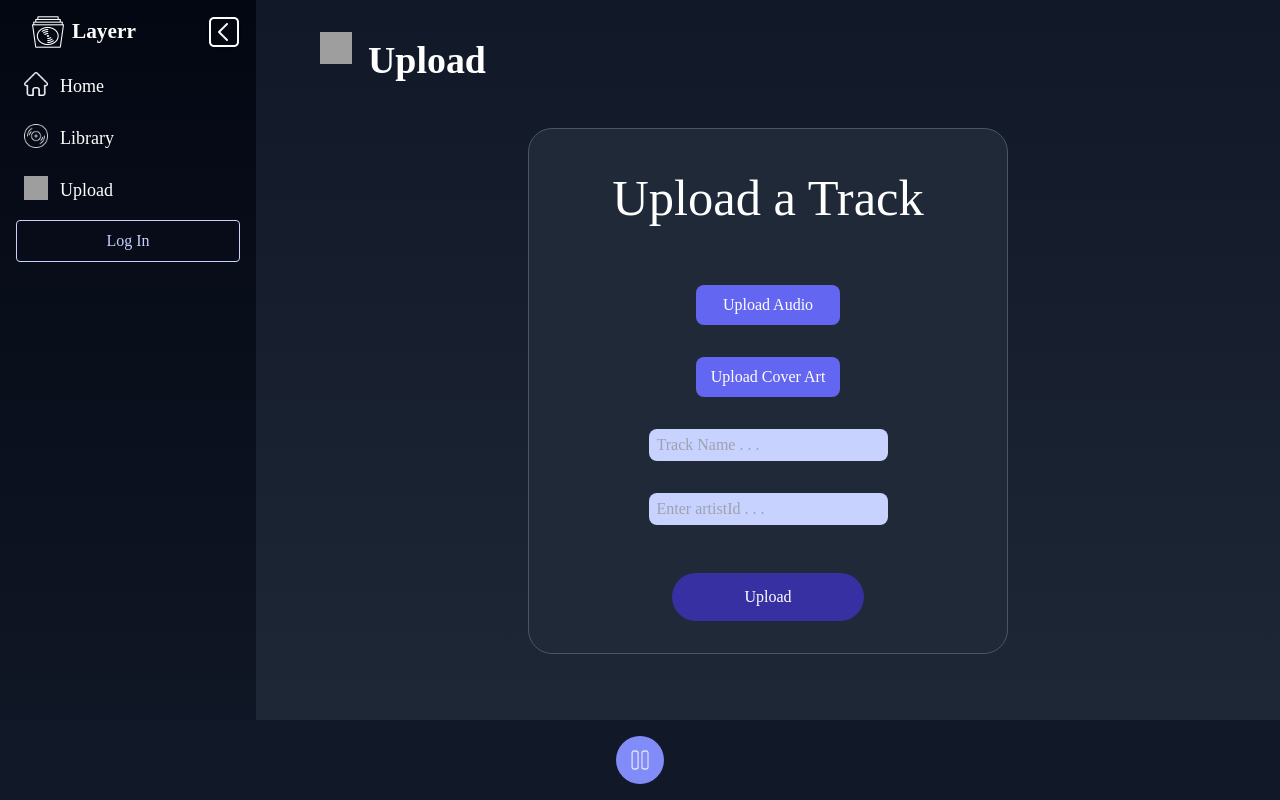
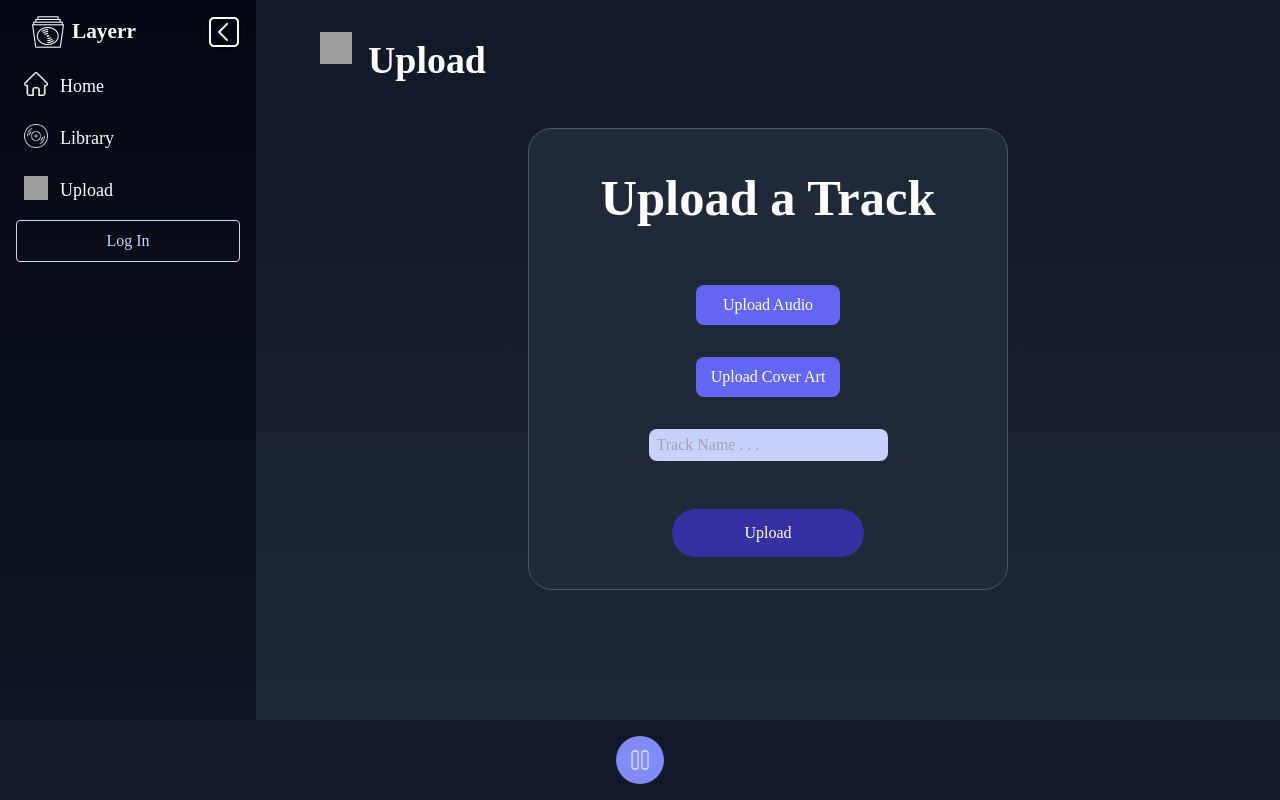
Before and after one commit to trentjkelly/layerrs, a SvelteKit app in the folder web/: page /upload in a window 1280 px wide. Built offline with nearby package versions, Linux system fonts and the light colour scheme; grey boxes are pictures that could not be loaded; a web font is replaced by a local one.

Commit message:
Better upload page

```diff
--- a/web/src/routes/upload/+page.svelte
+++ b/web/src/routes/upload/+page.svelte
@@ -1,12 +1,15 @@
 <script>
+    import { goto } from "$app/navigation";
+
 
     import TopHeader from "../../components/TopHeader.svelte";
+    import { jwt } from "../../stores/auth";
     import { isSidebarOpen } from "../../stores/player";
 
     let audioFiles = $state();
     let coverArtFiles = $state();
     let title = $state();
-    let artistId = $state();
+    let isUploaded = $state(false)
 
     // let data = $props();
 
@@ -28,18 +31,25 @@
             form.append('audioFile', audioFile)
             form.append('coverArtFile', coverArtFile)
             form.append('name', title)
-            form.append('artistId', artistId)
             const res = await fetch("http://localhost:8080/api/track/", {
                 method: "POST",
-                // headers: {
-                //     'Authorization': `Bearer ${data.jwt}`
-                // },
+                headers: {
+                    'Authorization': `Bearer ${$jwt}`
+                },
                 body: form
             });
-            console.log(res)
+
+            if (res.status == 201) {
+                isUploaded = true
+            }
+
         } else {
             console.log("audioFile and coverArtFile are not valid")
         }
+    }
+
+    function navigateHome() {
+        goto('/')
     }
 
 </script>
@@ -51,25 +61,31 @@
     <section class="w-full flex flex-row justify-center">
 
             <div class="border border-gray-600 bg-gray-800 rounded-3xl w-1/2 flex flex-col items-center">
-                <h2 class="my-8 text-4xl">Upload a Track</h2>
+                {#if !isUploaded}
+                    <h2 class="my-8 text-4xl font-bold">Upload a Track</h2>
 
                     {#if audioFiles}
-                    <button onclick={removeAudioFile} class="my-4 w-1/2 text-white bg-indigo-400 hover:bg-indigo-600 rounded-lg h-10 w-36">Remove Audio File</button>
+                        <button onclick={removeAudioFile} class="my-4 w-1/2 bg-indigo-400 hover:bg-indigo-600 rounded-lg h-10 w-36">Remove Audio File</button>
                     {:else}
                         <input id="audio" class="hidden" type="file" accept="audio/*" bind:files={audioFiles} />
                         <label for="audio" class="my-4 w-1/2 bg-indigo-500 hover:bg-indigo-400 rounded-lg h-10 w-36 flex flex-row items-center justify-center">Upload Audio</label>
                     {/if}
 
                     {#if coverArtFiles}
-                    <button onclick={removeCoverArtFile} class="my-4 w-1/2 text-white bg-indigo-600 hover:bg-indigo-400 rounded-lg h-10 w-36">Remove Cover Art</button>
+                        <button onclick={removeCoverArtFile} class="my-4 w-1/2 bg-indigo-600 hover:bg-indigo-400 rounded-lg h-10 w-36">Remove Cover Art</button>
                     {:else}
                         <input id="coverArt" class="hidden" type="file" accept="img/*" bind:files={coverArtFiles} />
                         <label for="coverArt" class="my-4 w-1/2 bg-indigo-500 hover:bg-indigo-400 rounded-lg h-10 w-36 flex flex-row items-center justify-center">Upload Cover Art</label>
                     {/if}
 
                     <input class="my-4 px-2 h-8 w-1/2 rounded-lg bg-indigo-200 hover:border-1 hover:border-black hover:bg-indigo-300" type="text" bind:value={title} placeholder="Track Name . . ." />
-                <input class="my-4 px-2 h-8 w-1/2 rounded-lg bg-indigo-200 hover:border-1 hover:border-black hover:bg-indigo-300" type="text" bind:value={artistId} placeholder="Enter artistId . . ." />
-                <button class="my-8 h-12 w-48 rounded-full bg-indigo-800 hover:bg-indigo-600 text-white" onclick={submitFile}>Upload</button>
+                    <button class="my-8 h-12 w-48 rounded-full bg-indigo-800 hover:bg-indigo-600" onclick={submitFile}>Upload</button>
+                {:else}
+                    <div class="w-full h-full flex flex-col items-center justify-center">
+                        <h2 class="my-8 text-3xl font-bold">Track successfully uploaded!</h2>
+                        <button class="bg-indigo-800 hover:bg-indigo-600 mb-12 h-12 w-36 rounded-full" onclick={navigateHome}>Return home</button>
+                    </div>
+                {/if}
             </div>
 
     </section>
```
Also changed, not shown: web/src/routes/layerr/[slug]/+page.svelte (added), 1 other file (tests, documents, lock files or other folders). Lines whose indentation alone changed are shown as unchanged.
